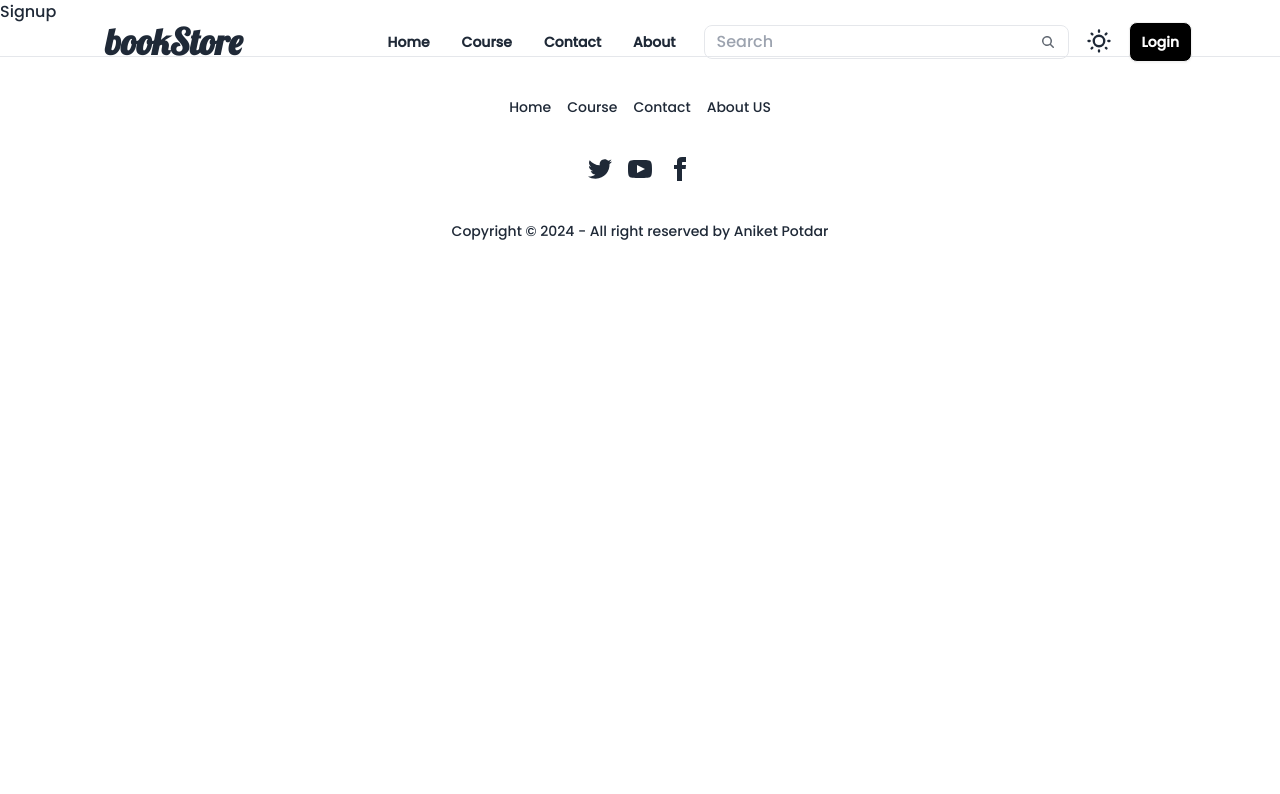
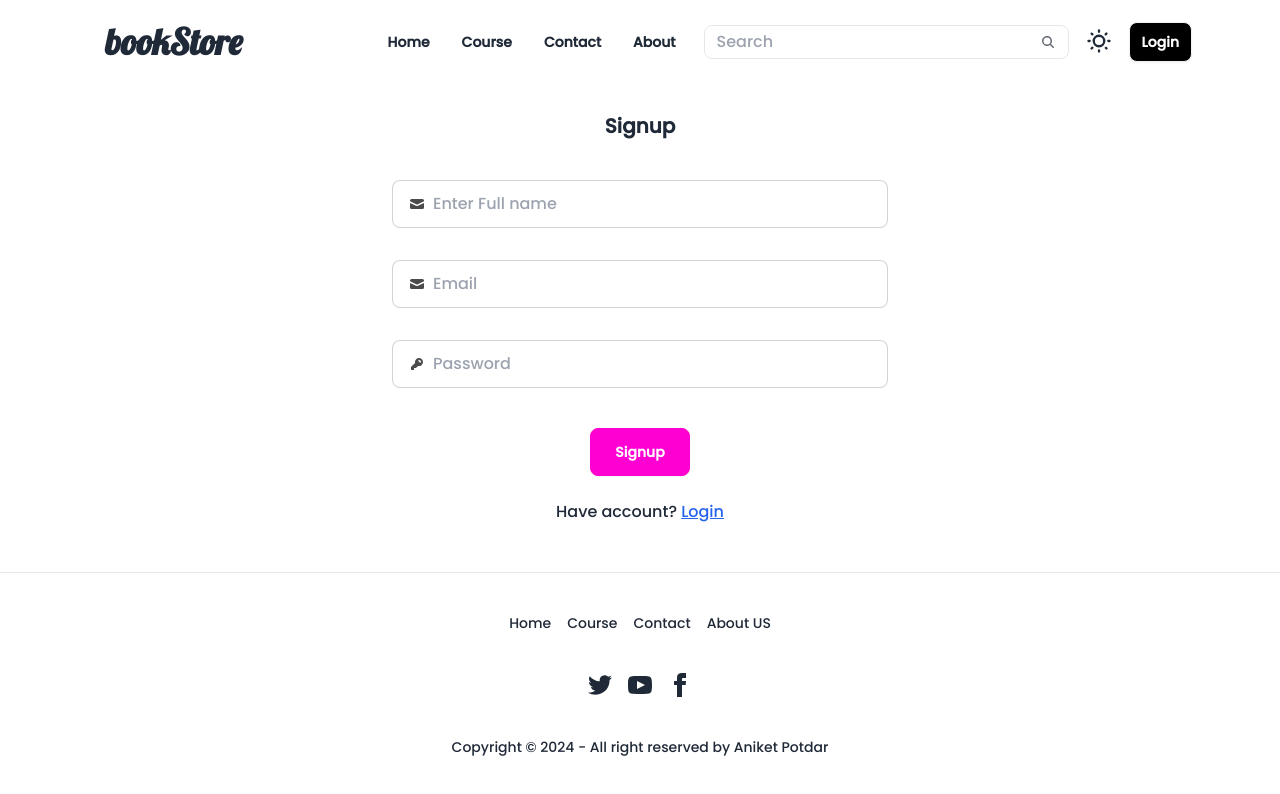
Before and after one commit to AniketPotdar-AP/Book_Store, a React app: page /signup in a window 1280 px wide. Shown: the top 794 px of the page. Built offline with nearby package versions, Linux system fonts and the light colour scheme; the HTML template or start-up script is replaced by a standard one.

Commit message:
added signup page

```diff
--- a/package.json
+++ b/package.json
@@ -12,6 +12,7 @@
   "dependencies": {
     "react": "^18.2.0",
     "react-dom": "^18.2.0",
+    "react-hook-form": "^7.53.0",
     "react-router-dom": "^6.23.1",
     "swiper": "^11.1.4"
   },
--- a/src/components/Contact.jsx
+++ b/src/components/Contact.jsx
@@ -3,10 +3,10 @@
 const Contact = () => {
     return (
         <>
-            <section className="max-w-screen-2xl dark:bg-slate-800 dark:text-white container mx-auto md:px-20 px-4">
+            <section className="max-w-screen-2xl dark:text-white container mx-auto md:px-20 px-4">
                 <div className="items-center pt-24 justify-center text-center">
-                    <section class="bg-white dark:bg-gray-900">
-                        <div class=" py-6 px-4 mx-auto max-w-screen-md">
+                    <section class=" rounded-2xl">
+                        <div class=" py-6 px-2 mx-auto max-w-screen-md">
                             <h2 class="mb-4 text-4xl tracking-tight font-extrabold text-center text-gray-900 dark:text-white">
                                 Contact Us
                             </h2>
--- a/src/components/Login.jsx
+++ b/src/components/Login.jsx
@@ -39,12 +39,12 @@
                             <input type="password" placeholder="Password" className="grow" />
                         </label>
                     </p>
-
                     <p className='flex gap-6 flex-col items-center'>
                         <button className="btn btn-secondary mt-10">Login</button>
-                        <p>Not Registered? {" "}
+                        <button>Not Registered? {" "}
                             <Link to={'/signup'} className="cursor-pointer underline text-blue-600">Signup</Link>
-                        </p>
+                        </button>
+
                     </p>
                 </div>
             </dialog>
--- a/src/components/Signup.jsx
+++ b/src/components/Signup.jsx
@@ -1,13 +1,69 @@
-import React from 'react'
+import React from "react";
+import { Link } from "react-router-dom";
 
-const Signup = () => {
+const Login = () => {
     return (
-        <>
-            <div>
-                Signup
+        <section className="max-w-2xl dark:text-white container mx-auto md:px-20 px-4">
+            <div className="items-center pt-24 justify-center text-center">
+                <section className="p-2 py-4 rounded-2xl">
+                    <h3 className="font-bold text-xl">Signup</h3>
+                    <p className="mt-10 flex flex-col gap-6 text-black">
+                        <label className="input input-bordered flex items-center gap-2">
+                            <svg
+                                xmlns="http://www.w3.org/2000/svg"
+                                viewBox="0 0 16 16"
+                                fill="currentColor"
+                                className="h-4 w-4 opacity-70">
+                                <path
+                                    d="M2.5 3A1.5 1.5 0 0 0 1 4.5v.793c.026.009.051.02.076.032L7.674 8.51c.206.1.446.1.652 0l6.598-3.185A.755.755 0 0 1 15 5.293V4.5A1.5 1.5 0 0 0 13.5 3h-11Z" />
+                                <path
+                                    d="M15 6.954 8.978 9.86a2.25 2.25 0 0 1-1.956 0L1 6.954V11.5A1.5 1.5 0 0 0 2.5 13h11a1.5 1.5 0 0 0 1.5-1.5V6.954Z" />
+                            </svg>
+                            <input type="text" className="grow" placeholder="Enter Full name" />
+                        </label>
+
+                        <label className="input input-bordered flex items-center gap-2 mt-2">
+                            <svg
+                                xmlns="http://www.w3.org/2000/svg"
+                                viewBox="0 0 16 16"
+                                fill="currentColor"
+                                className="h-4 w-4 opacity-70">
+                                <path
+                                    d="M2.5 3A1.5 1.5 0 0 0 1 4.5v.793c.026.009.051.02.076.032L7.674 8.51c.206.1.446.1.652 0l6.598-3.185A.755.755 0 0 1 15 5.293V4.5A1.5 1.5 0 0 0 13.5 3h-11Z" />
+                                <path
+                                    d="M15 6.954 8.978 9.86a2.25 2.25 0 0 1-1.956 0L1 6.954V11.5A1.5 1.5 0 0 0 2.5 13h11a1.5 1.5 0 0 0 1.5-1.5V6.954Z" />
+                            </svg>
+                            <input type="text" className="grow" placeholder="Email" />
+                        </label>
+
+                        <label className="input input-bordered flex items-center gap-2 mt-2">
+                            <svg
+                                xmlns="http://www.w3.org/2000/svg"
+                                viewBox="0 0 16 16"
+                                fill="currentColor"
+                                className="h-4 w-4 opacity-70">
+                                <path
+                                    fillRule="evenodd"
+                                    d="M14 6a4 4 0 0 1-4.899 3.899l-1.955 1.955a.5.5 0 0 1-.353.146H5v1.5a.5.5 0 0 1-.5.5h-2a.5.5 0 0 1-.5-.5v-2.293a.5.5 0 0 1 .146-.353l3.955-3.955A4 4 0 1 1 14 6Zm-4-2a.75.75 0 0 0 0 1.5.5.5 0 0 1 .5.5.75.75 0 0 0 1.5 0 2 2 0 0 0-2-2Z"
+                                    clipRule="evenodd" />
+                            </svg>
+                            <input type="password" placeholder="Password" className="grow" />
+                        </label>
+                    </p>
+
+                    <p className='flex gap-6 flex-col items-center'>
+                        <button className="btn btn-secondary mt-10 px-6">Signup</button>
+                        <span>Have account? {" "}
+                            <button className="cursor-pointer underline text-blue-600"
+                                onClick={() => { document.getElementById('my_modal_3').showModal() }}
+                            >Login</button>
+                        </span>
+                    </p>
+
+                </section>
             </div>
-        </>
-    )
-}
+        </section>
+    );
+};
 
-export default Signup
+export default Login;
```
Also changed, not shown: 1 other file (tests, documents, lock files or other folders).
